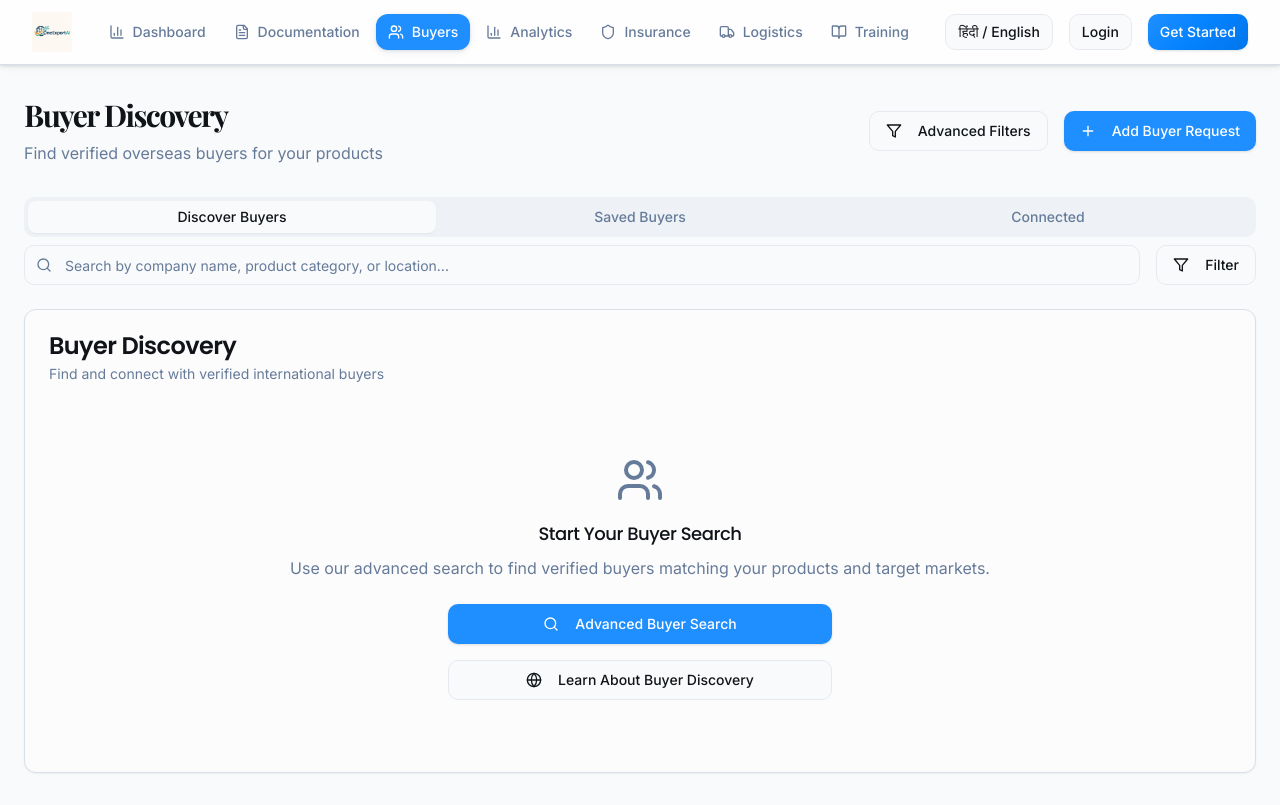
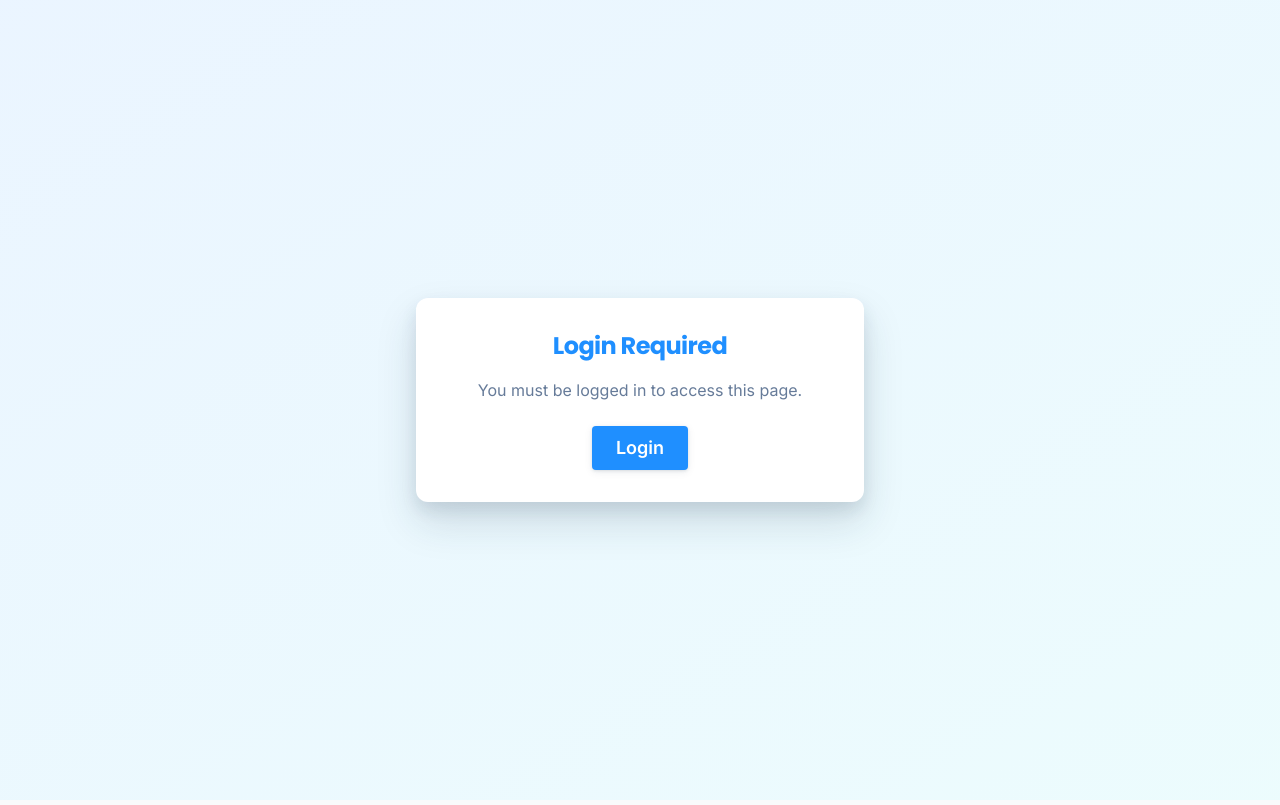
Before and after one commit to Benedict219/oneexportai, a React (Vite) app: page /buyers in a window 1280 px wide. Built offline with nearby package versions, Linux system fonts and the light colour scheme.

Commit message:
restricted access before login

```diff
--- a/src/App.tsx
+++ b/src/App.tsx
@@ -14,6 +14,7 @@ import Logistics from "./pages/Logistics";
 import Training from "./pages/Training";
 import NotFound from "./pages/NotFound";
 import AuthPage from "./pages/Auth";
+import ProtectedRoute from "./components/ProtectedRoute";
 
 const queryClient = new QueryClient();
 
@@ -30,39 +31,53 @@ const App = () => (
             </Layout>
           } />
           <Route path="/dashboard" element={
+            <ProtectedRoute>
               <Layout showNavbar={true}>
                 <Dashboard />
               </Layout>
+            </ProtectedRoute>
           } />
           <Route path="/documentation" element={
+            <ProtectedRoute>
               <Layout showNavbar={true}>
                 <Documentation />
               </Layout>
+            </ProtectedRoute>
           } />
           <Route path="/insurance" element={
+            <ProtectedRoute>
               <Layout showNavbar={true}>
                 <Insurance />
               </Layout>
+            </ProtectedRoute>
           } />
           <Route path="/buyers" element={
+            <ProtectedRoute>
               <Layout showNavbar={true}>
                 <Buyers />
               </Layout>
+            </ProtectedRoute>
           } />
           <Route path="/analytics" element={
+            <ProtectedRoute>
               <Layout showNavbar={true}>
                 <Analytics />
               </Layout>
+            </ProtectedRoute>
           } />
           <Route path="/logistics" element={
+            <ProtectedRoute>
               <Layout showNavbar={true}>
                 <Logistics />
               </Layout>
+            </ProtectedRoute>
           } />
           <Route path="/training" element={
+            <ProtectedRoute>
               <Layout showNavbar={true}>
                 <Training />
               </Layout>
+            </ProtectedRoute>
           } />
           <Route path="/auth" element={
             <Layout showNavbar={true}>
--- /dev/null
+++ b/src/components/ProtectedRoute.tsx
@@ -0,0 +1,50 @@
+import React from "react";
+import { Navigate } from "react-router-dom";
+import { supabase } from "@/integrations/supabase/client";
+import { useEffect, useState } from "react";
+
+const ProtectedRoute = ({ children }: { children: React.ReactNode }) => {
+  const [user, setUser] = useState<any>(null);
+  useEffect(() => {
+    const getUser = async () => {
+      const { data } = await supabase.auth.getUser();
+      setUser(data.user);
+    };
+    getUser();
+    const { data: listener } = supabase.auth.onAuthStateChange((_event, session) => {
+      setUser(session?.user ?? null);
+    });
+    return () => {
+      listener.subscription.unsubscribe();
+    };
+  }, []);
+  if (!user) {
+    return (
+      <div className="min-h-screen flex flex-col items-center justify-center bg-gradient-to-br from-primary-light to-secondary-light">
+        <div className="bg-white rounded-xl shadow-premium p-8 w-full max-w-md text-center">
+          <h2 className="text-2xl font-bold mb-4 text-primary">Login Required</h2>
+          <p className="mb-6 text-muted-foreground">You must be logged in to access this page.</p>
+          <a href="/auth">
+            <button className="bg-primary text-white px-6 py-2 rounded shadow-soft hover:bg-primary-hover transition font-semibold text-lg">Login</button>
+          </a>
+        </div>
+      </div>
+    );
+  }
+  if (!user) {
+    return (
+      <div className="min-h-screen flex flex-col items-center justify-center bg-gradient-to-br from-primary-light to-secondary-light">
+        <div className="bg-white rounded-xl shadow-premium p-8 w-full max-w-md text-center">
+          <h2 className="text-2xl font-bold mb-4 text-primary">Login Required</h2>
+          <p className="mb-6 text-muted-foreground">You must be logged in to access this page.</p>
+          <a href="/auth">
+            <button className="bg-primary text-white px-6 py-2 rounded shadow-soft hover:bg-primary-hover transition font-semibold text-lg">Login</button>
+          </a>
+        </div>
+      </div>
+    );
+  }
+  return <>{children}</>;
+};
+
+export default ProtectedRoute;
```
Lines whose indentation alone changed are shown as unchanged.
